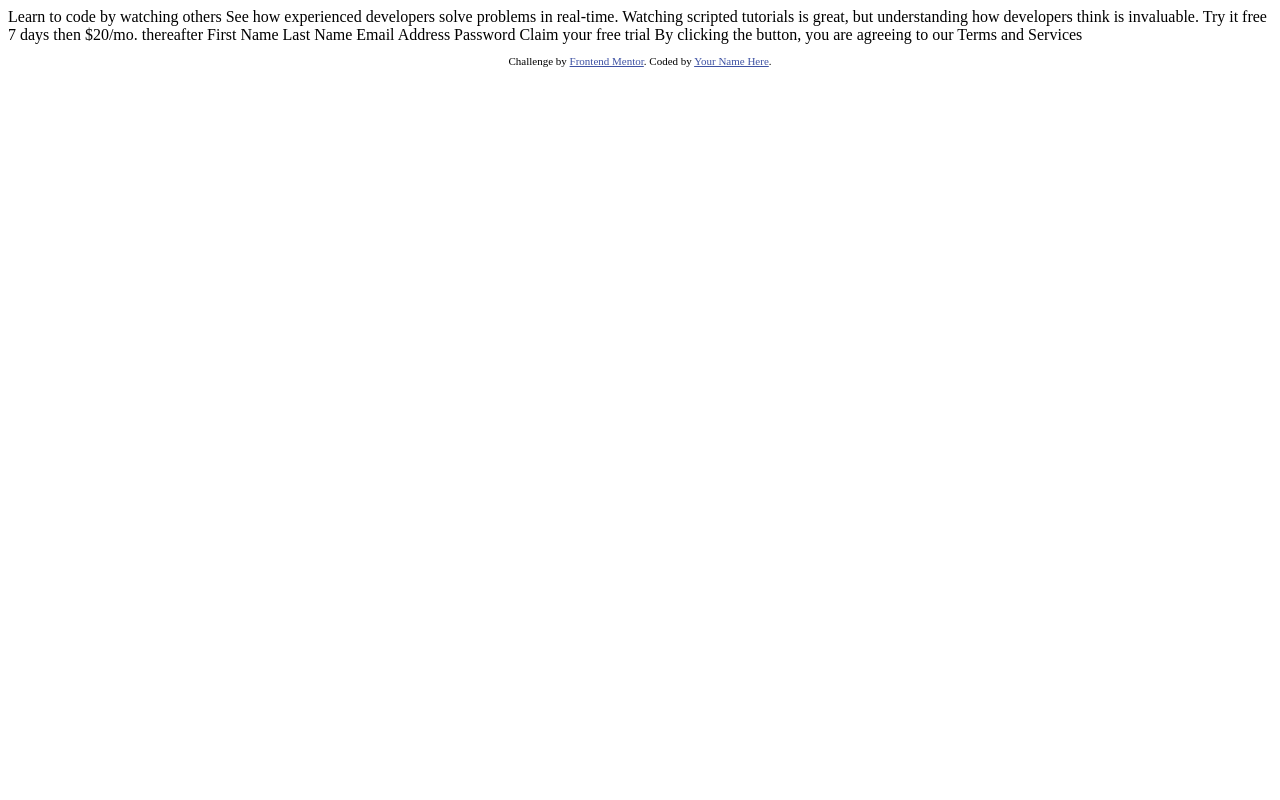
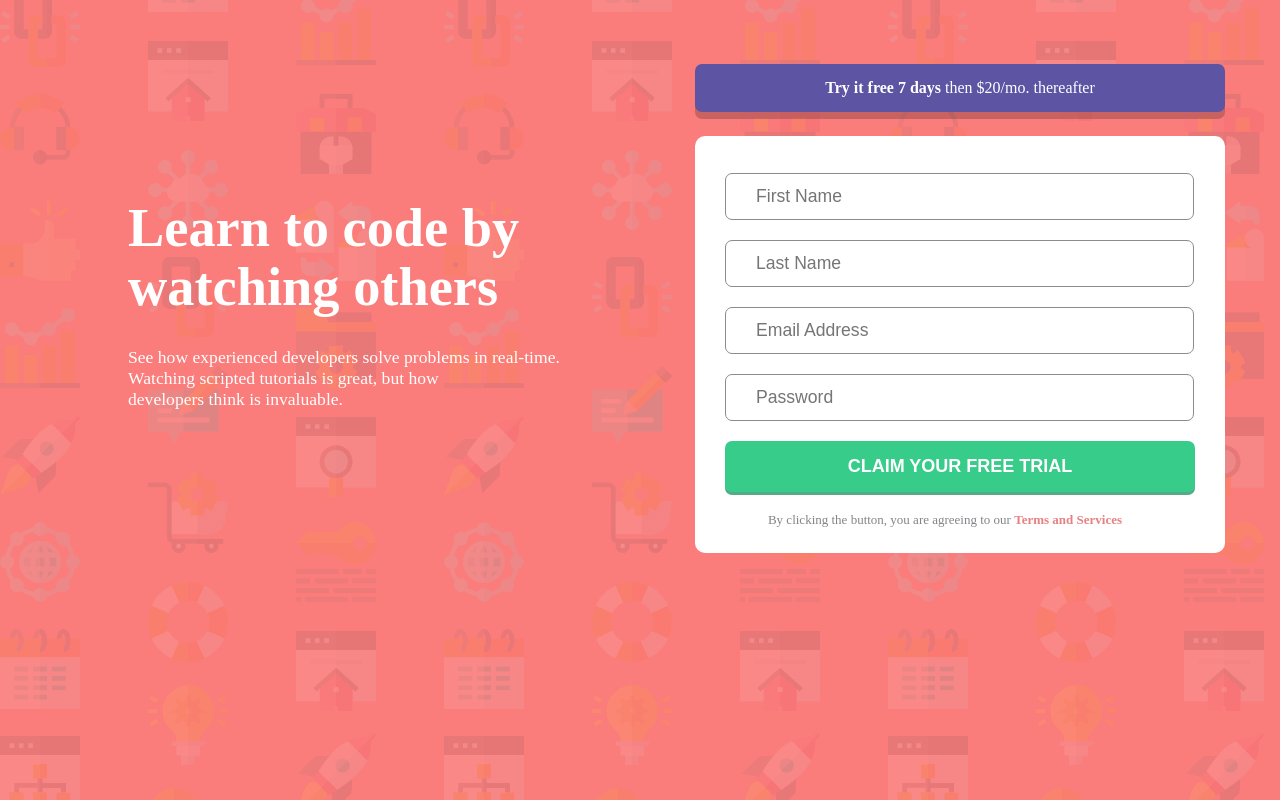
Before and after one commit to Anshumanshukla46/IntroSignUpForm, a plain HTML site: page index.html in a window 1280 px wide. Drawn offline with Linux system fonts and the light colour scheme.

Commit message:
Added css

```diff
--- a/index.html
+++ b/index.html
@@ -1,42 +1,68 @@
 <!DOCTYPE html>
 <html lang="en">
+
 <head>
   <meta charset="UTF-8">
-  <meta name="viewport" content="width=device-width, initial-scale=1.0"> <!-- displays site properly based on user's device -->
+  <meta name="viewport" content="width=device-width, initial-scale=1.0">
 
   <link rel="icon" type="image/png" sizes="32x32" href="./images/favicon-32x32.png">
 
-  <title>Frontend Mentor | Intro component with sign up form</title>
+  <title>Intro component with sign up form</title>
 
-  <!-- Feel free to remove these styles or customise in your own stylesheet 👍 -->
-  <style>
-    .attribution { font-size: 11px; text-align: center; }
-    .attribution a { color: hsl(228, 45%, 44%); }
-  </style>
+  <link rel="stylesheet" href="style.css">
 </head>
+
 <body>
 
-  Learn to code by watching others
+  <div class="left">
 
-  See how experienced developers solve problems in real-time. Watching scripted tutorials is great,
-  but understanding how developers think is invaluable.
+    <h2 id="title">Learn to code by <br>watching others</h2>
 
-  Try it free 7 days then $20/mo. thereafter
+    <pre id="desciption">See how experienced developers solve problems in real-time.
+Watching scripted tutorials is great, but how
+developers think is invaluable.</pre>
+  </div>
 
-  First Name
-  Last Name
-  Email Address
-  Password
 
-  Claim your free trial
 
-  By clicking the button, you are agreeing to our Terms and Services
+  <div class="right">
+    <p id="header">
+      <span id="try">Try it free 7 days</span>
+      <span id="after">then $20/mo. thereafter</span>
+    </p>
+    <br><br>
 
-  <footer>
+    <form action="validate" name="myForm" id="form">
+
+      <input type="text" placeholder="First Name" id="fname" name="fname">
+
+      <input type="text" placeholder="Last Name" id="lname" name="lname">
+
+      <input type="email" name="email" id="email" placeholder="Email Address" required>
+
+      <input type="password" name="pwd" id="pwd" placeholder="Password">
+
+
+      <input type="button" value="Claim your free trial" id="btn" name="btn">
+
+
+      <p id="dform"> By clicking the button, you are agreeing to our <span id="term">Terms and Services</span></p>
+
+
+    </form>
+
+  </div>
+
+  <!-- <footer>
     <p class="attribution">
       Challenge by <a href="https://www.frontendmentor.io?ref=challenge" target="_blank">Frontend Mentor</a>.
-      Coded by <a href="#">Your Name Here</a>.
+      Coded by <a href="https://github.com/Anshumanshukla46/IntroSignUpForm">Anshuman Shukla</a>.
     </p>
-  </footer>
+  </footer> -->
+
+
+  <script src="./script.js"></script>
+
 </body>
+
 </html>
--- /dev/null
+++ b/script.js
@@ -0,0 +1,46 @@
+/**
+ * Give your form an id only, and your input a name only:
+
+    <form id="myform">
+    <input type="text" name="foo">
+    Then the most standards-compliant and least problematic way to access your input element is via:
+
+    document.getElementById("myform").elements["foo"]
+
+ */
+
+const form = document.getElementById('form');
+let firstName = form.elements["fname"].value;
+let lastName = form.elements["lname"].value;
+let email = form.elements["email"].value;
+let password = form.elements["pwd"].value;
+
+btn.addEventListener('click', validation);
+
+
+function validation() {
+    if (firstName.trim().length === 0) {
+
+        firstName = prompt('Enter a valid name', 'John');
+        console.log("firstName :" + firstName);
+
+    }
+
+    if (lastName.trim().length === 0) {
+        lastName = prompt('Enter a valid name', 'Doe');
+        console.log("lastName :" + lastName);
+
+    }
+
+    if (!email.includes('@')) {
+        lastName = prompt('Enter a valid email', 'xyz@abc.com');
+        console.log("email :" + email);
+
+    }
+
+
+    if (!(password == "admin123")) {
+        console.log(password)
+        alert("Enter a valid password");
+    }
+}
--- /dev/null
+++ b/style.css
@@ -0,0 +1,145 @@
+.attribution {
+    font-size: 11px;
+    text-align: center;
+    color: white;
+}
+
+.attribution a {
+    color: hsl(228, 45%, 44%);
+
+}
+
+body {
+    background-image: url(./images/bg-intro-desktop.png);
+    background-color: #fa7c7b;
+
+    box-sizing: border-box;
+    margin: 0px;
+}
+
+.left {
+    width: 40%;
+    color: white;
+    float: left;
+    text-align: left;
+    margin-left: 10%;
+    margin-top: 12%;
+}
+
+#title {
+    font-weight: 900;
+    font-size: 3.4rem;
+    line-height: 3.7rem;
+}
+
+#desciption {
+    margin-top: -3%;
+    font-size: 1.1rem;
+    font-family: 'Times New Roman', Times, serif;
+}
+
+.right {
+    width: 50%;
+    float: right;
+
+    margin-top: 5%;
+    text-align: center;
+    margin-left: -100px;
+}
+
+#header {
+    background-color: #5d54a3;
+    color: white;
+    width: 500px;
+    border-radius: 7px;
+    text-align: center;
+    margin: auto;
+    padding: 15px;
+
+    -webkit-box-shadow: 0 7px 0px 0px rgb(0, 0, 0, 0.2);
+    -moz-box-shadow: 0 7px 0px 0px rgb(0, 0, 0, 0.2);
+    box-shadow: 0 7px 0px 0px rgb(0, 0, 0, 0.2);
+}
+
+#header #try {
+    font-weight: bolder;
+}
+
+#header #after {
+    font-weight: 100;
+}
+
+form {
+    background-color: white;
+    width: 460px;
+    height: 360px;
+    margin-left: auto;
+    margin-right: auto;
+    margin-top: -12px;
+
+    padding-top: 27px;
+    padding-right: 50px;
+    padding-left: 20px;
+    padding-bottom: 30px;
+
+    border-radius: 10px;
+
+}
+
+input[type="text"],
+input[type="email"],
+input[type="password"] {
+    width: 435px;
+    margin: 10px;
+    border-radius: 7px;
+    text-align: left;
+    padding-left: 30px;
+    padding-top: 12px;
+    padding-bottom: 12px;
+    border: 1px solid #8c8b8d;
+
+
+    font-size: 1.1rem;
+    font-weight: 500;
+    /* color: #848388; */
+}
+
+input[type="text"]:focus,
+input[type="password"]:focus,
+input[type="email"]:focus {
+    outline: none !important;
+    border: 1.2px solid #6a6583;
+    /* box-shadow: 0 0 5px #719ECE; */
+}
+
+input[type="button"] {
+    width: 470px;
+    margin: 10px;
+    border-radius: 7px;
+    text-align: center;
+    /* margin: auto; */
+    margin-top: 10px;
+    padding: 15px;
+    border: none;
+    background-color: #37cc8a;
+    text-transform: uppercase;
+    font-size: large;
+    font-weight: 600;
+    color: white;
+    cursor: pointer;
+
+    -webkit-box-shadow: 0 3px 0px 0px #54ab86;
+    -moz-box-shadow: 0 3px 0px 0px #54ab86;
+    box-shadow: 0 3px 0px 0px #54ab86;
+}
+
+#dform {
+    color: #848388;
+    font-size: small;
+    margin-top: 10px;
+}
+
+#term {
+    color: #e78081;
+    font-weight: bolder;
+}
```
